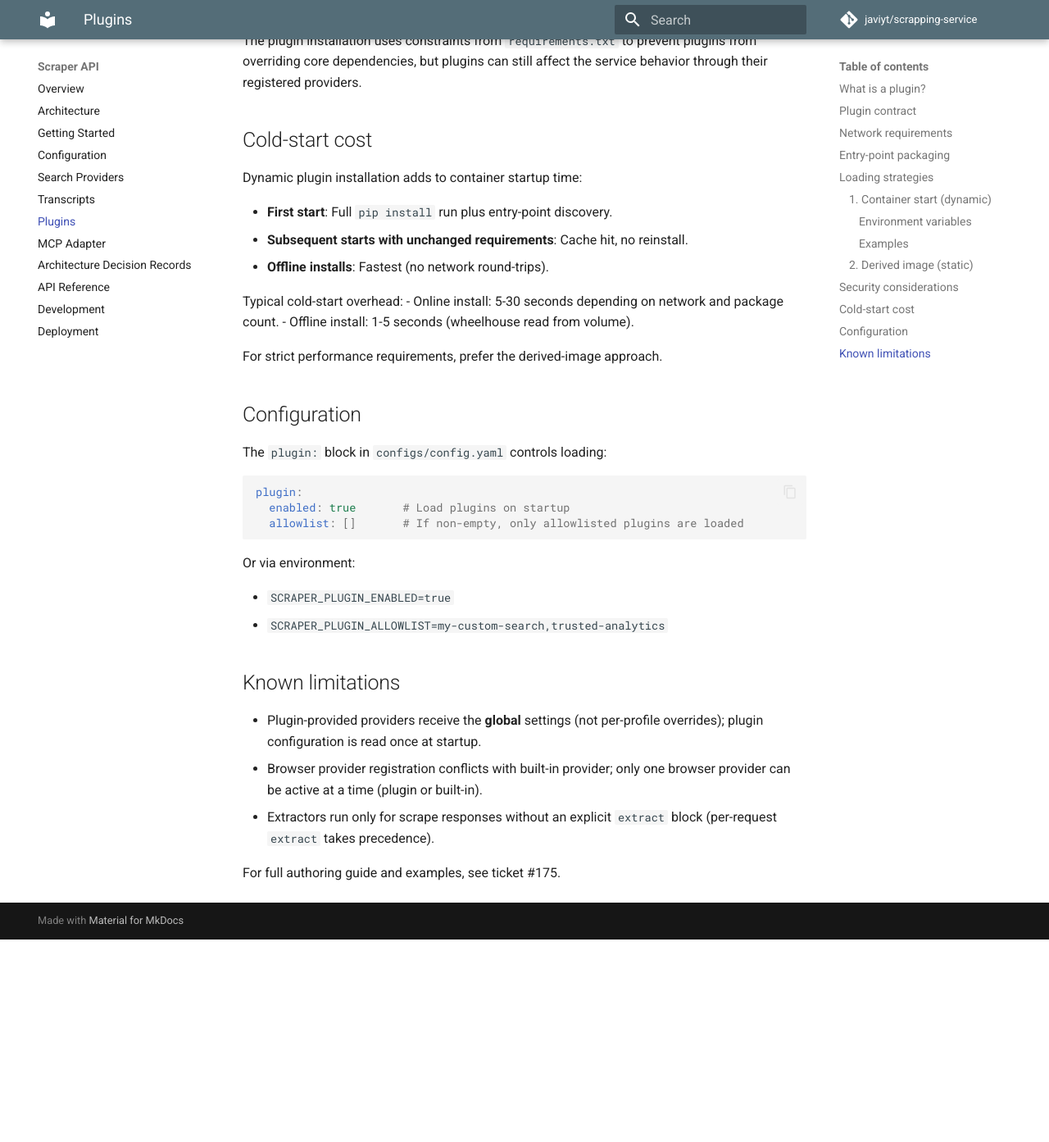
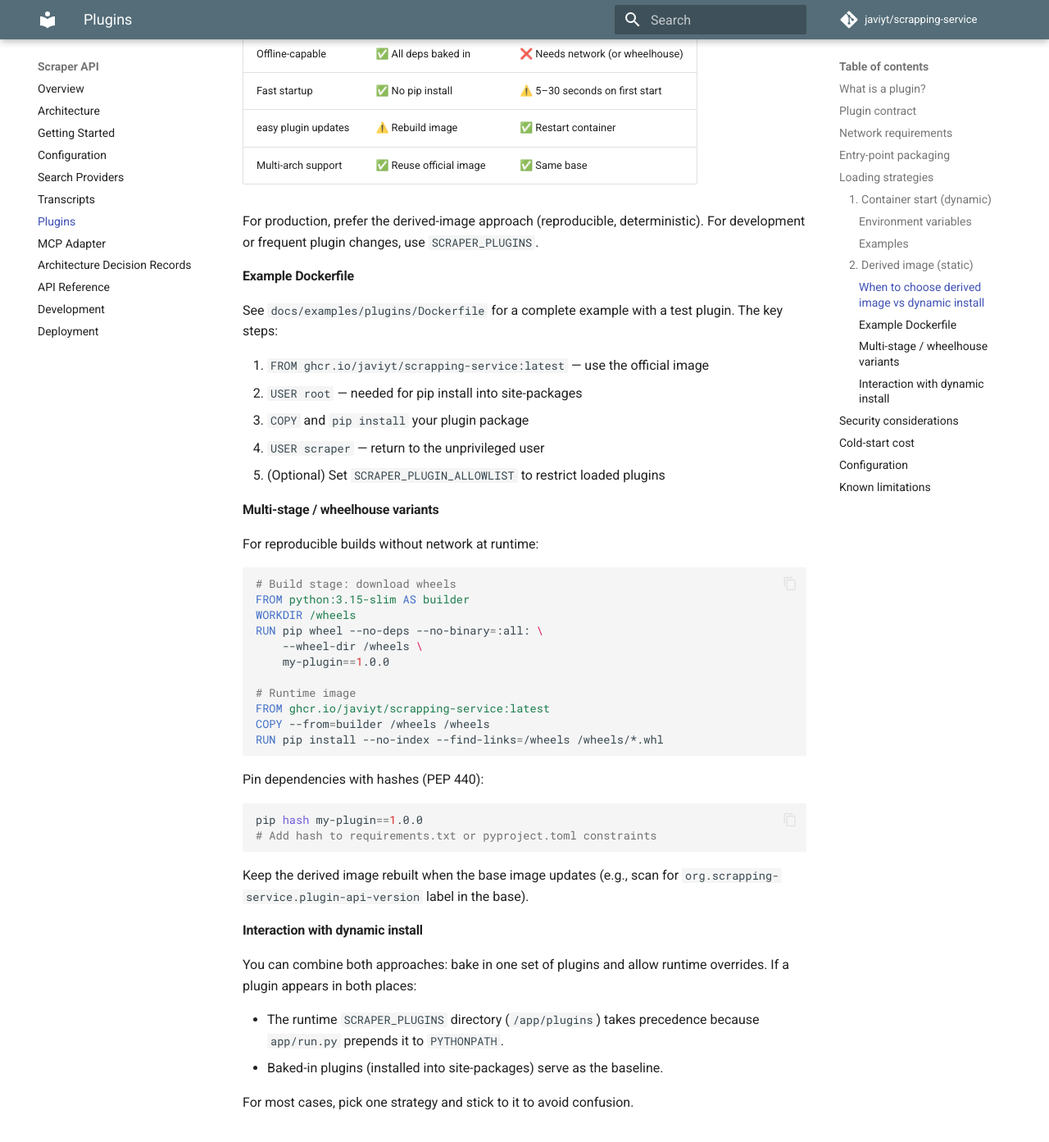
Before and after one commit to javiyt/scrapping-service, an MkDocs documentation site: the page built from docs/plugins.md, in a window 1280 px wide and 1400 px high, scrolled down 4180 px. Shown: the top 1393 px of the window at 82% size. Built offline with MkDocs 1.6.1 and Material for MkDocs 9.7.7, drawn with Linux system fonts in a browser that asks for light colours; comment, search, counter and statistics services are not loaded; before the commit the page ends 5326 px from its top, so only the background shows below that; some of the changed text lies outside the part shown.

Commit message:
Fix minor issues detected by local checks and CI smoke test
- app/plugin_api/__init__.py: Add noqa for docstring re-exports
- docs/examples/plugins/test_plugin/: fix package path and __init__.py
- tests/test_example_plugin.py: fix import paths and unused variables
- .github/workflows/ci.yml: Derived image smoke test
- docs/plugins.md: Expanded derived image section
- docs/deployment.md: Add pinning guidance

Refs #173

````diff
--- a/docs/examples/plugins/test_plugin/pyproject.toml
+++ b/docs/examples/plugins/test_plugin/pyproject.toml
@@ -19,7 +19,7 @@
   "Programming Language :: Python :: 3 :: Only",
   "Programming Language :: Python :: 3.12",
 ]
-requires-python = ">=3.12"
+requires-python = ">=3.11"
 dependencies = [
   "scrapping-service>=1.0.0",
 ]
@@ -28,5 +28,9 @@
 Homepage = "https://github.com/javiyt/scrapping-service"
 Issues = "https://github.com/javiyt/scrapping-service/issues"
 
+[tool.setuptools.packages.find]
+where = ["."]
+include = ["test_plugin*"]
+
 [project.entry-points."scrapping_service.plugins"]
 test-plugin = "test_plugin.plugin:TestPlugin"
--- a/docs/plugins.md
+++ b/docs/plugins.md
@@ -159,14 +159,78 @@
 
 ### 2. Derived image (static)
 
-Create a custom Dockerfile:
+Create a custom Dockerfile that builds on the official image:
 
 ```dockerfile
 FROM ghcr.io/javiyt/scrapping-service:latest
-RUN pip install my-custom-search>=1.0.0 another-plugin==2.1.0
+USER root
+RUN pip install --no-cache-dir scrapping-plugin-foo==1.2.0
+USER scraper
+ENV SCRAPER_PLUGIN_ALLOWLIST=foo
 ```
 
-Recommended for production (reproducible builds, no runtime pip).
+#### When to choose derived image vs dynamic install
+
+| Requirement | Derived image | Dynamic (`SCRAPER_PLUGINS`) |
+|-------------|---------------|----------------------------|
+| Reproducible builds | ✅ Built once, same hash | ❌ Depends on network at start |
+| Offline-capable | ✅ All deps baked in | ❌ Needs network (or wheelhouse) |
+| Fast startup | ✅ No pip install | ⚠️ 5–30 seconds on first start |
+| easy plugin updates | ⚠️ Rebuild image | ✅ Restart container |
+| Multi-arch support | ✅ Reuse official image | ✅ Same base |
+
+For production, prefer the derived-image approach (reproducible, deterministic).
+For development or frequent plugin changes, use `SCRAPER_PLUGINS`.
+
+#### Example Dockerfile
+
+See `docs/examples/plugins/Dockerfile` for a complete example with a test
+plugin. The key steps:
+
+1. `FROM ghcr.io/javiyt/scrapping-service:latest` — use the official image
+2. `USER root` — needed for pip install into site-packages
+3. `COPY` and `pip install` your plugin package
+4. `USER scraper` — return to the unprivileged user
+5. (Optional) Set `SCRAPER_PLUGIN_ALLOWLIST` to restrict loaded plugins
+
+#### Multi-stage / wheelhouse variants
+
+For reproducible builds without network at runtime:
+
+```dockerfile
+# Build stage: download wheels
+FROM python:3.15-slim AS builder
+WORKDIR /wheels
+RUN pip wheel --no-deps --no-binary=:all: \
+    --wheel-dir /wheels \
+    my-plugin==1.0.0
+
+# Runtime image
+FROM ghcr.io/javiyt/scrapping-service:latest
+COPY --from=builder /wheels /wheels
+RUN pip install --no-index --find-links=/wheels /wheels/*.whl
+```
+
+Pin dependencies with hashes (PEP 440):
+
+```bash
+pip hash my-plugin==1.0.0
+# Add hash to requirements.txt or pyproject.toml constraints
+```
+
+Keep the derived image rebuilt when the base image updates (e.g., scan for
+`org.scrapping-service.plugin-api-version` label in the base).
+
+#### Interaction with dynamic install
+
+You can combine both approaches: bake in one set of plugins and allow
+runtime overrides. If a plugin appears in both places:
+
+- The runtime `SCRAPER_PLUGINS` directory (`/app/plugins`) takes precedence
+  because `app/run.py` prepends it to `PYTHONPATH`.
+- Baked-in plugins (installed into site-packages) serve as the baseline.
+
+For most cases, pick one strategy and stick to it to avoid confusion.
 
 ## Security considerations
 
````
Also changed, not shown: docs/deployment.md (+2 -0 lines), docs/examples/plugins/test_plugin/test_plugin/__init__.py (line endings or trailing spaces), docs/examples/plugins/test_plugin/test_plugin/plugin.py (line endings or trailing spaces), 2 other files.
